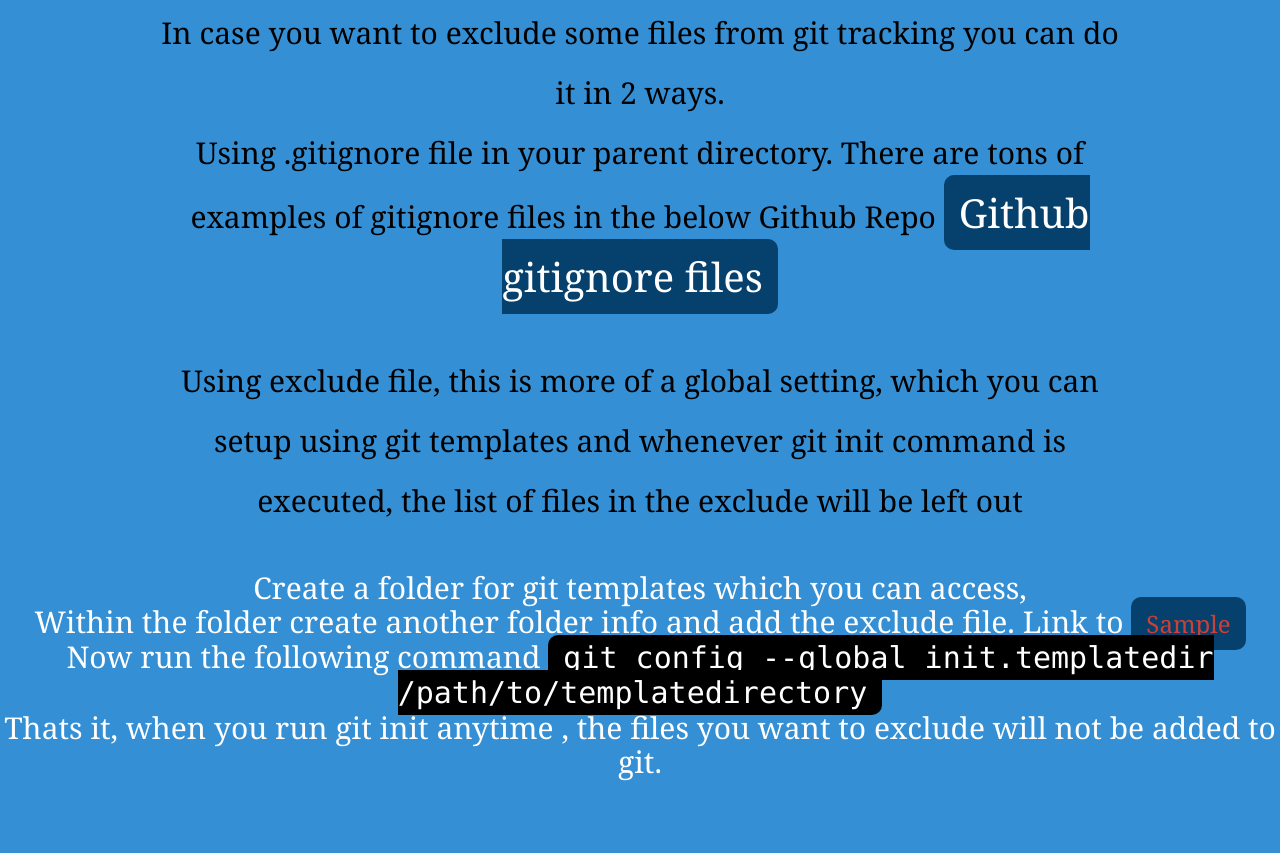
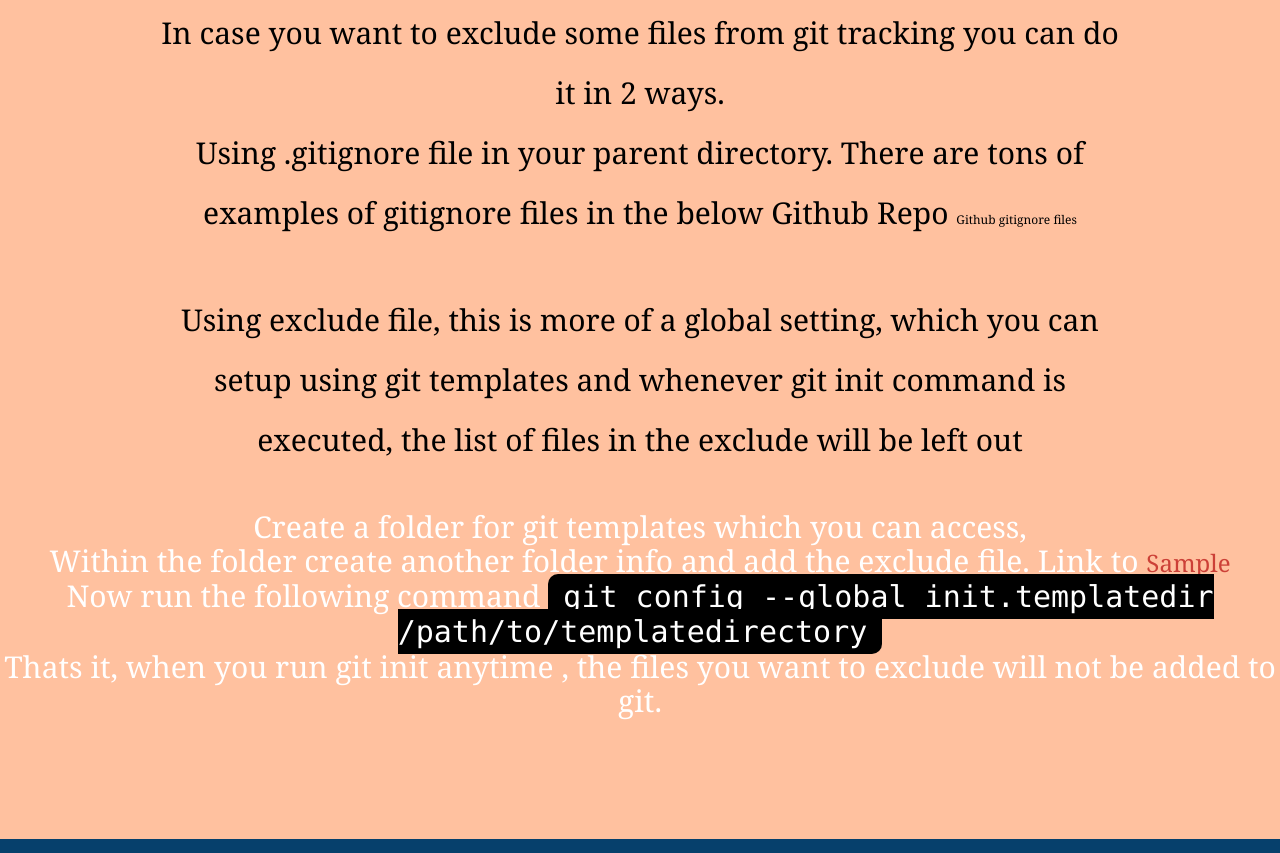
Before and after one commit to logontokartik/gittutorial, a plain HTML site: page index.html in a window 1280 px wide. Shown: the part 10747-11600 px from the top of the page. Drawn offline with nearby package versions, Linux system fonts and the light colour scheme; a web font is replaced by a local one.

Commit message:
Style changes

```diff
--- a/css/style.css
+++ b/css/style.css
@@ -133,13 +133,6 @@ code {
 .block-resources h3 { color: #7d1f19; }
 .block-resources ul { list-style: disc; margin: 0; padding: 0; }
 .block-resources ul li a { font-size: 24px; color: #cc4037; }
-.block-excludes { background-color: #348fd4; }
-.block-excludes h2 { color: #06406c; }
-.block-excludes h2 a { background: none; padding: 0; font-size: normal; }
-.block-excludes a { color: #FFF; font-size: 40px; font-weight: normal;font-style: normal; background-color: #06406c; padding: 10px 15px; border-radius: 10px; text-decoration: none; }
-.block-excludes a:hover { text-decoration: underline; }
-.block-excludes ol { list-style: disc; margin: 0; padding: 0; }
-.block-excludes ol li a { font-size: 24px; color: #cc4037; }
 .block-tagging { background-color: #348fd4; }
 .block-tagging h2 { color: #06406c; }
 .block-hints { background-color: #06406c; }
--- a/index.html
+++ b/index.html
@@ -181,8 +181,8 @@
         </p>
     </div>
     <a name="excludes"></a>
-    <div class="scrollblock block-excludes">
-        <h2>exclusions and ignores</h2>
+    <div class="scrollblock block-resources">
+       <h2>exclusions and ignores</h2>
        <p>
             In case you want to exclude some files from git tracking you can do it in 2 ways.<br />
             Using .gitignore file in your parent directory.
@@ -192,14 +192,14 @@
         <p>
             Using exclude file, this is more of a global setting, which you can setup using git templates and whenever
             git init command is executed, the list of files in the exclude will be left out
-            <ol>
+            <ul>
                 <li> Create a folder for git templates which you can access, </li>
                 <li> Within the folder create another folder info and add the exclude file. Link to <a href="https://dl.dropboxusercontent.com/u/74862951/exclude">Sample</a></li>
                 <li>Now run the following command
                 <code>git config --global init.templatedir /path/to/templatedirectory</code><br />
                 Thats it, when you run git init anytime , the files you want to exclude will not be added to git.
                 </li>
-            </ol>
+            </ul>
         </p>
     </div>
     <a name="hints"></a>
```
